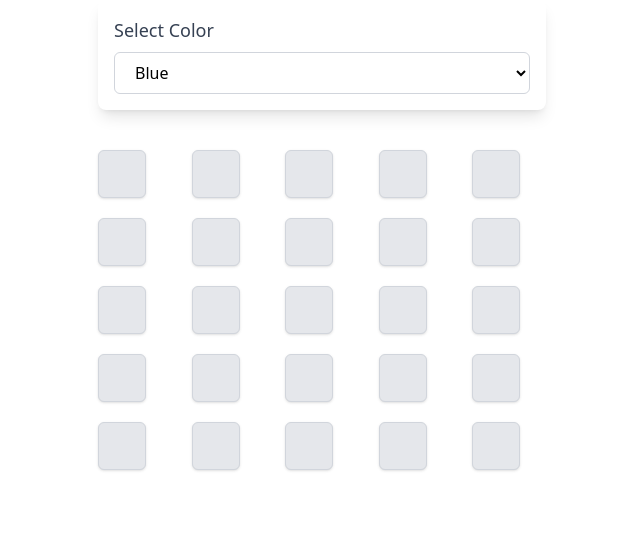
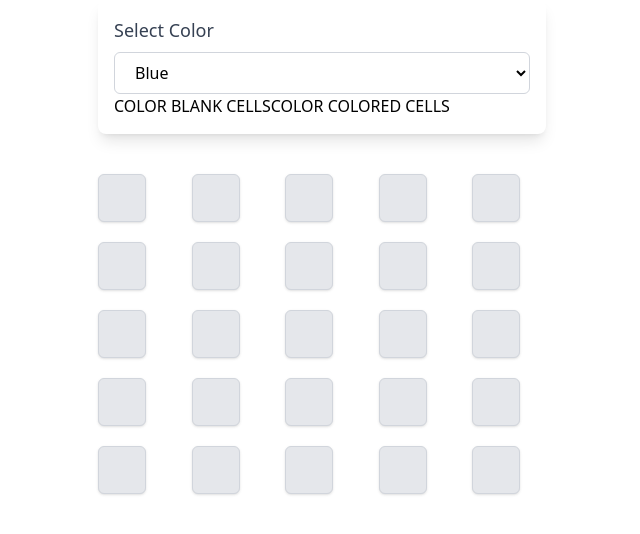
Before and after one commit to haraaaaaaa/react-practice, a React (Vite) app in the folder usereducer-practice/: page / in a window 1280 px wide. Shown: the top 534 px of the page, without its empty margins (318-958 px from the left). Built offline with nearby package versions, Linux system fonts and the light colour scheme.

Commit message:
color blank cells dispatch func done

```diff
--- a/usereducer-practice/src/App.jsx
+++ b/usereducer-practice/src/App.jsx
@@ -15,15 +15,31 @@ const initialState = {
 
 const gridReducer = (state, action) => {
   console.log("Action dispatched:", action);
+  const updatedGrid = [...state.grid];
+
   switch (action.type) {
     case "SET_SELECTED_COLOR":
       console.log("Set selected color - ", action.color);
       return { ...state, selectedColor: action.color };
     case "SET_CELL_COLOR":
       console.log("Set cell color - ", state.selectedColor);
-      const updatedGrid = [...state.grid];
       updatedGrid[action.rowPos][action.colPos].push(state.selectedColor);
       return { grid: updatedGrid, selectedColor: state.selectedColor };
+    case "COLOR_COLORED_CELLS":
+      console.log("Colored already colored cells in - ", state.selectedColor);
+
+    case "COLOR_BLANK_CELLS":
+      console.log("Colored blank cells in - ", state.selectedColor);
+      updatedGrid.map((row, rowPos) => {
+        row.map((col, colPos) => {
+          if (updatedGrid[rowPos][colPos].length < 1) {
+            updatedGrid[rowPos][colPos].push(state.selectedColor);
+          }
+        });
+      });
+
+      return { grid: updatedGrid, selectedColor: state.selectedColor };
+
     default:
       break;
   }
@@ -37,7 +53,11 @@ function App() {
   return (
     <>
       <Form gridDispatch={gridDispatch} />
-      <Grid grid={state.grid} gridDispatch={gridDispatch} selectedColor={state.selectedColor} />
+      <Grid
+        grid={state.grid}
+        gridDispatch={gridDispatch}
+        selectedColor={state.selectedColor}
+      />
     </>
   );
 }
--- a/usereducer-practice/src/components/Cell.jsx
+++ b/usereducer-practice/src/components/Cell.jsx
@@ -11,7 +11,6 @@ const Cell = ({ cell, rowPos, colPos, gridDispatch }) => {
     blue: "bg-blue-700",
     red: "bg-red-700",
     green: "bg-green-700",
-    yellow: "bg-yellow-700",
     none: "bg-gray-200",
   };
 
--- a/usereducer-practice/src/components/Form.jsx
+++ b/usereducer-practice/src/components/Form.jsx
@@ -7,7 +7,10 @@ const Form = ({ gridDispatch }) => {
 
   return (
     <form className="p-4 max-w-md mx-auto bg-white shadow-lg rounded-lg">
-      <label htmlFor="colorSelect" className="block text-gray-700 text-lg font-medium mb-2">
+      <label
+        htmlFor="colorSelect"
+        className="block text-gray-700 text-lg font-medium mb-2"
+      >
         Select Color
       </label>
       <select
@@ -19,6 +22,19 @@ const Form = ({ gridDispatch }) => {
         <option value="red">Red</option>
         <option value="green">Green</option>
       </select>
+
+      <button
+        type="button"
+        onClick={() => gridDispatch({ type: "COLOR_BLANK_CELLS" })}
+      >
+        COLOR BLANK CELLS
+      </button>
+      <button
+        type="button"
+        onClick={() => gridDispatch({ type: "COLOR_COLORED_CELLS" })}
+      >
+        COLOR COLORED CELLS
+      </button>
     </form>
   );
 };
--- a/usereducer-practice/src/components/Grid.jsx
+++ b/usereducer-practice/src/components/Grid.jsx
@@ -1,7 +1,7 @@
 import React, { useReducer } from "react";
 import Cell from "./Cell";
 
-const Grid = ({ grid, gridDispatch, selectedColor }) => {
+const Grid = ({ grid, gridDispatch }) => {
   return (
     <div className="grid grid-rows-5 gap-5 max-w-md mx-auto mt-10">
       {grid.map((row, rowPos) => {
```
